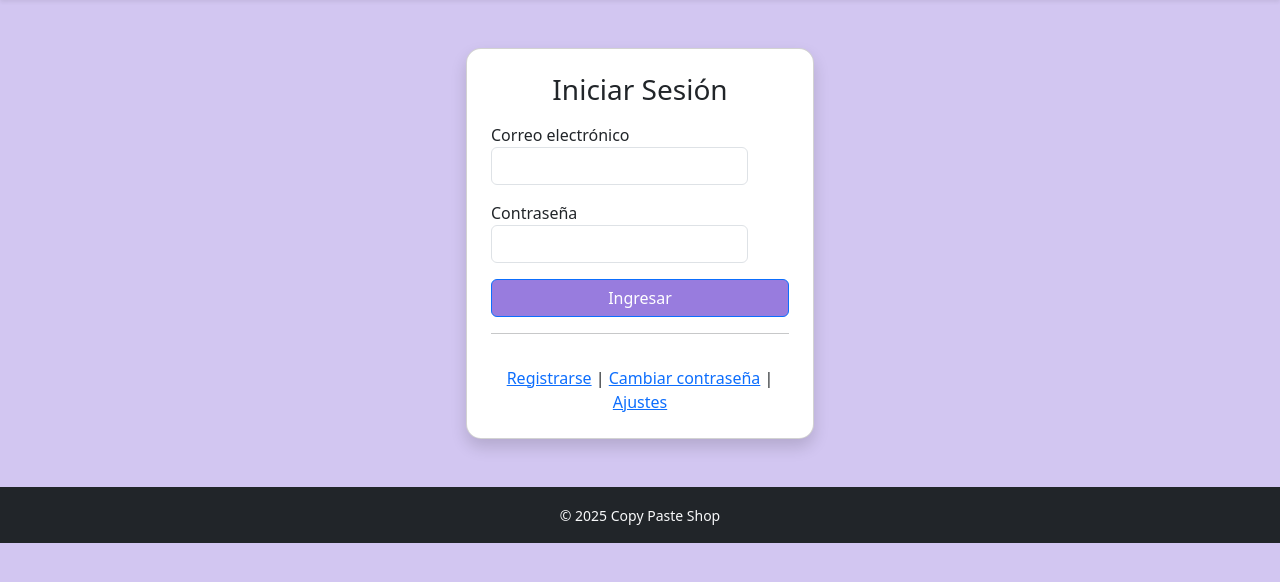
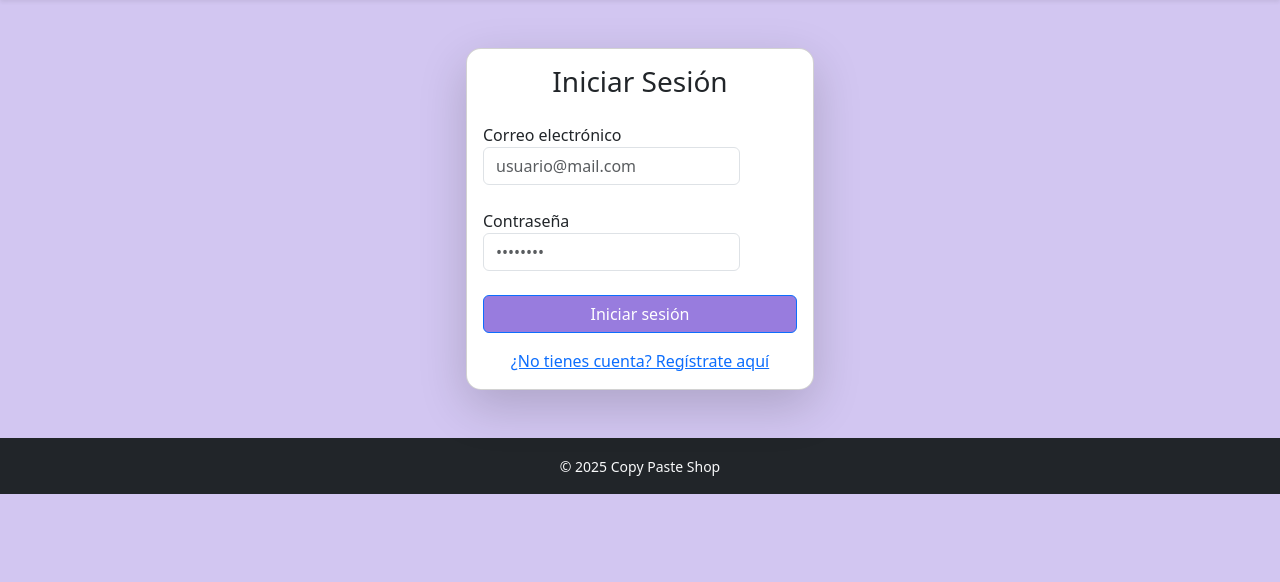
Before and after one commit to CHERRYPOPUwU/ecommerce_copy_paste, a Flask app: page /login in a window 1280 px wide. Shown: the part 56-638 px from the top of the page. Run offline with Flask 3, Linux system fonts and the light colour scheme.

Commit message:
Feat: Modificar login

```diff
--- a/ecom_login/templates/base.html
+++ b/ecom_login/templates/base.html
@@ -30,6 +30,7 @@
                         {% endif %}
                         <li class="nav-item"><a class="nav-link" href="{{ url_for('home') }}">Inicio</a></li>
                         <li class="nav-item"><a class="nav-link" href="{{ url_for('ajustes_usuario') }}">Ajustes</a></li>
+                        <li class="nav-item"><a class="nav-link" href="{{ url_for('change_password') }}">Cambiar Contraseña</a></li>
                         <li class="nav-item"><a class="nav-link text-danger" href="{{ url_for('logout') }}">Cerrar sesión</a></li>
                     {% else %}
                         <li class="nav-item"><a class="nav-link" href="{{ url_for('login') }}">Iniciar sesión</a></li>
--- a/ecom_login/templates/login.html
+++ b/ecom_login/templates/login.html
@@ -1,46 +1,36 @@
 {% extends 'base.html' %}
 {% block content %}
+
 <div class="container mt-5">
   <div class="row justify-content-center">
     <div class="col-md-4">
-      <div class="card p-4 shadow">
-        <h3 class="text-center mb-3">Iniciar Sesión</h3>
+      <div class="card shadow-lg">
+        <div class="card-body">
+          <h3 class="text-center mb-4">Iniciar Sesión</h3>
 
-        <!-- pop up mensajes -->
-        {% with messages = get_flashed_messages(with_categories=true) %}
-          {% if messages %}
-            {% for category, message in messages %}
-              <div class="alert alert-{{ category }} text-center">{{ message }}</div>
-            {% endfor %}
-          {% endif %}
-        {% endwith %}
-
-        <form method="POST">
+          <form method="POST" action="{{ url_for('login') }}">
             <div class="mb-3">
-            <label>
-              Correo electrónico
-            <input type="email" name="correo" class="form-control" required>
+              <label for="correo" class="form-label">Correo electrónico
+                <input type="email" id="correo" name="correo" class="form-control" placeholder="usuario@mail.com" required>
               </label>
             </div>
+
             <div class="mb-3">
-            <label>
-              Contraseña
-            <input type="password" name="contraseña" class="form-control" required>
+              <label for="contraseña" class="form-label">Contraseña
+                <input type="password" id="contraseña" name="contraseña" class="form-control" placeholder="••••••••" required>
               </label>
             </div>
-          <button class="btn btn-primary w-100">Ingresar</button>
+
+            <button type="submit" class="btn btn-primary w-100">Iniciar sesión</button>
           </form>
 
-        <hr>
-
-        <!-- otros enlaces... -->
           <div class="text-center mt-3">
-          <a href="{{ url_for('register') }}">Registrarse</a> |
-          <a href="{{ url_for('change_password') }}">Cambiar contraseña</a> |
-          <a href="{{ url_for('ajustes_usuario') }}">Ajustes</a>
+            <a href="{{ url_for('register') }}">¿No tienes cuenta? Regístrate aquí</a>
           </div>
         </div>
       </div>
     </div>
   </div>
+</div>
+
 {% endblock %}
```
Lines whose indentation alone changed are shown as unchanged.
